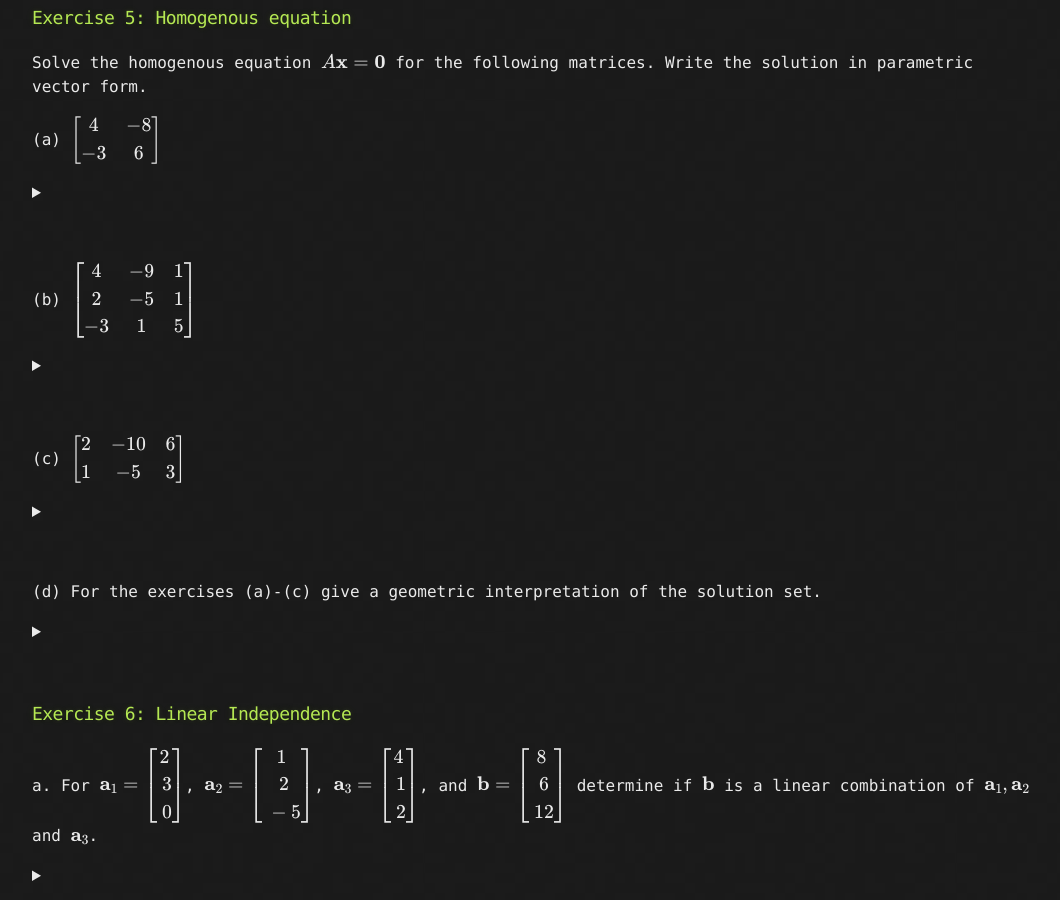
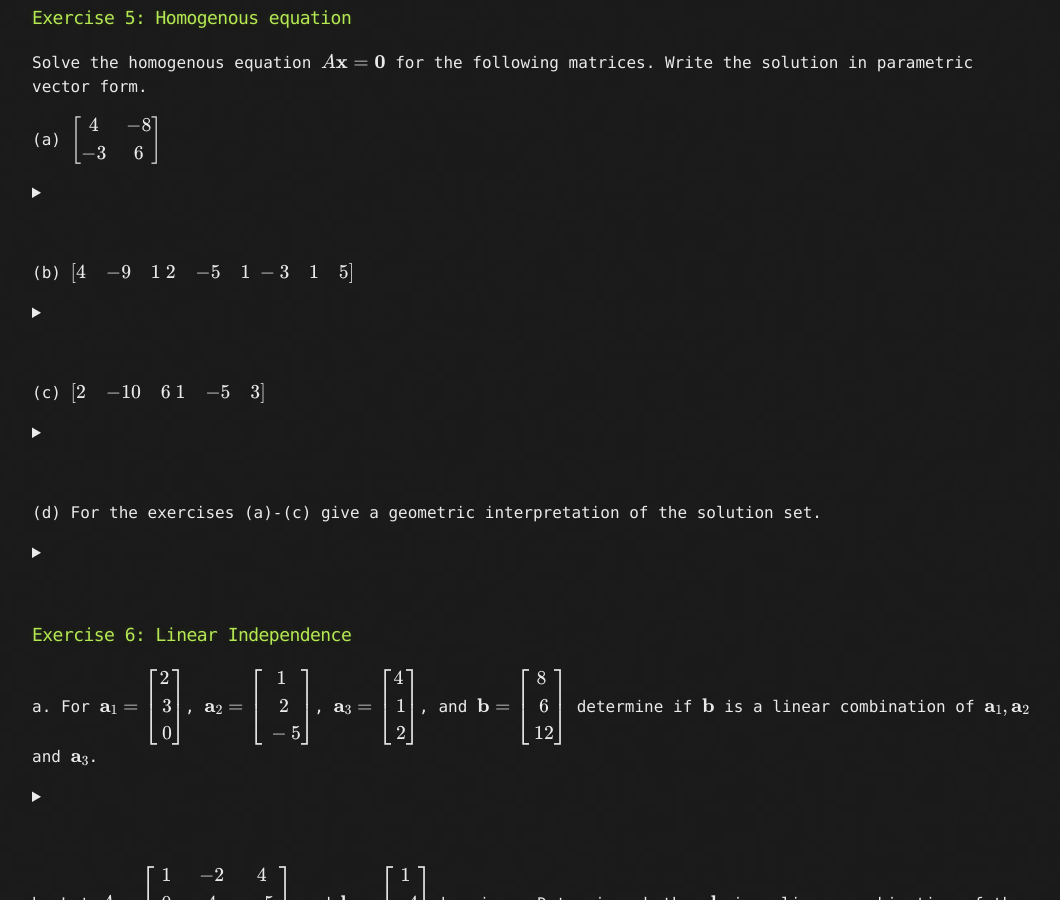
Before and after one commit to RBrooksDK/MSE1, a Jekyll site: the page built from 01_Getting_started_-_Basic_Arithmetic/test.md, in a window 1280 px wide and 900 px high, scrolled down 3092 px. Shown: the whole window, without its empty margins (108-1168 px from the left). Built offline with Jekyll 4.4.1, drawn with Linux system fonts in a browser that asks for light colours; our own code applies the rules of GitHub Pages for plain Markdown files.

```diff
--- a/01_Getting_started_-_Basic_Arithmetic/test.md
+++ b/01_Getting_started_-_Basic_Arithmetic/test.md
@@ -427,37 +427,37 @@ $$
 <br>
 <summary> </summary>
 
-$\mathbf{x}=x_2\left[\begin{array}{l}2 \\ 1\end{array}\right]$
+$\mathbf{x}=x_2\left[\begin{array}{l}2 \\\ 1\end{array}\right]$
 
 </details>
 <br>
 
 (b)
-$$
+$
 \begin{bmatrix}
-    4 & -9 & 1 \\
-    2 & -5 & 1 \\
+    4 & -9 & 1 \\\
+    2 & -5 & 1 \\\
     -3 & 1 & 5
 \end{bmatrix}
-$$
+$
 
 <details>
 
 <br>
 <summary> </summary>
 
-$\mathbf{x}=x_3\left[\begin{array}{l}2 \\ 1 \\ 1\end{array}\right]$
+$\mathbf{x}=x_3\left[\begin{array}{l}2 \\\ 1 \\\ 1\end{array}\right]$
 
 </details>
 <br>
 
 (c)
-$$
+$
 \begin{bmatrix}
-2 & -10 & 6\\
+2 & -10 & 6 \\\
 1 & -5 & 3
 \end{bmatrix}
-$$
+$
 
 <details>
 
```
